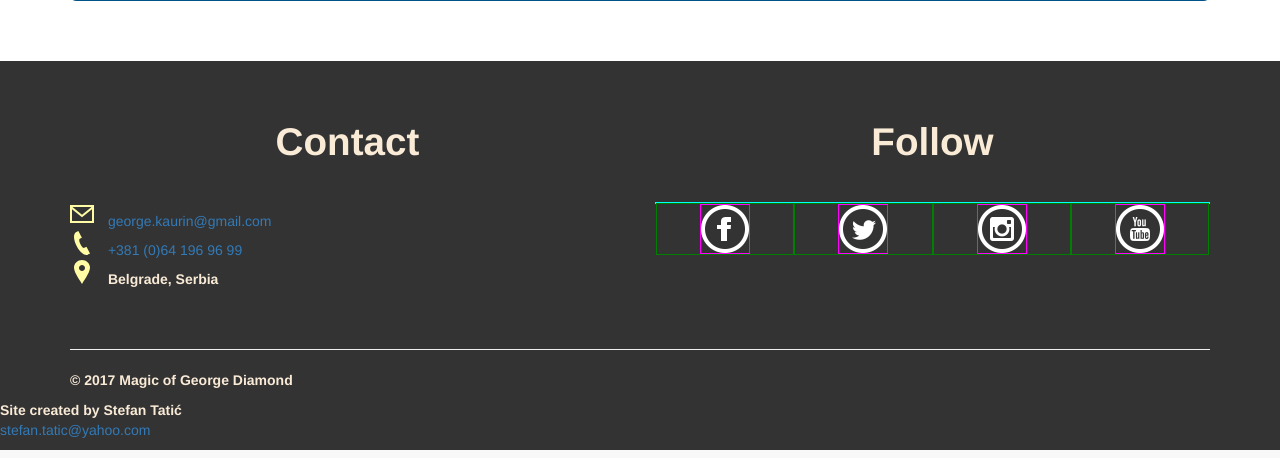
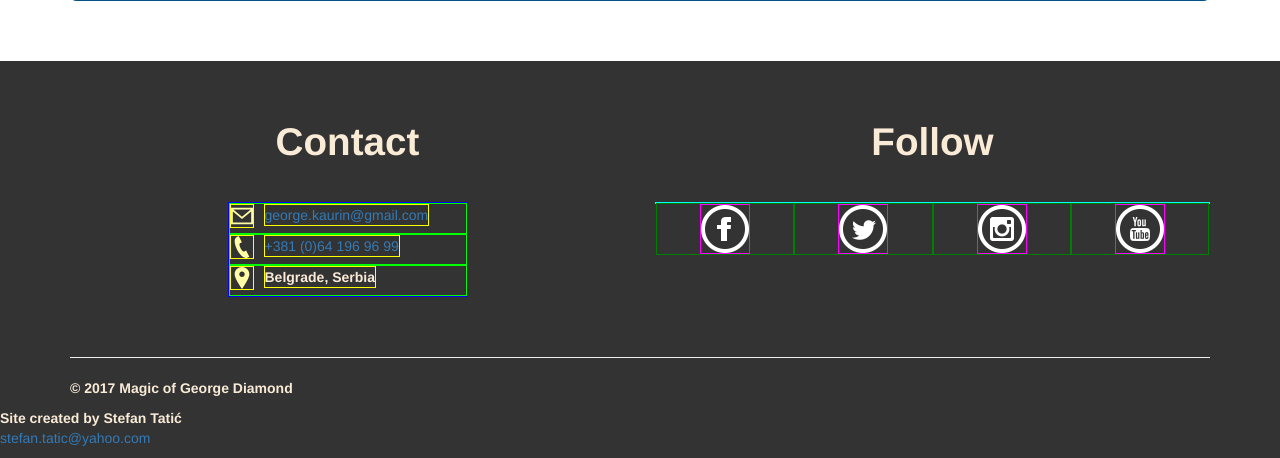
Before and after one commit to tale19/george-diamond, a PHP site: page / in a window 1280 px wide. Shown: the part 1655-2113 px from the top of the page. Run offline with PHP 8.4, Linux system fonts and the light colour scheme; some libraries are stand-ins or nearby versions.

Commit message:
direct contact icons aligned vertically with spans

```diff
--- a/css/tale.css
+++ b/css/tale.css
@@ -225,36 +225,39 @@ a.collapse {
     margin: 40px auto;
 }
 
+#direct-contact-details {
+	max-width: 240px;
+	margin: 0 auto;
+	border: 1px solid blue;
+	/*display: table;*/
+	position: relative;
+	align-content: center;
+}
+
+.direct-contact-row {
+	display: block;
+	position: relative;
+	width: auto;
+	margin: 0 auto;
+	border: 1px solid lime;
+	/*padding: 2px auto;*/
+}
+
 .direct-contact-icon {
+	display: inline-block;
+	margin-right: 10px;
+	border: 1px solid yellow;
 	fill: #fffca5;
 }
 
-/*#social-media-icons {
-    margin: 0 auto;
-    width: 292px;
-}
-#direct-contact-icons {
-    margin: 0 auto;
-    width: 144px;
-}*/
-
-
-#social-media a,
-#direct-contact a {
-/*    display: inline-block;*/
-    /*margin: 0px 3px;*/
-}
-
-#direct-contact a {
-	/*display: inline-block;*/
-}
-
-.direct-contact-icon {
-	margin-right: 10px;
-}
-
-#direct-contact-details {
-	/*border: 1px solid blue;*/
+#direct-contact-details a,
+#direct-contact-details span {
+	border: 1px solid yellow;
+	top: 0;
+	position: absolute;
+	display: inline-block;
+	vertical-align: middle;
+	/*bottom: 25px;*/
 }
 
 #social-media-icons {
@@ -325,7 +328,7 @@ a.collapse {
 	/* FOOTER */
 
 	#direct-contact-details {
-		max-width: 320px;
+		max-width: 240px;
 		margin: 0 auto;
 	}
 
--- a/index.html
+++ b/index.html
@@ -107,7 +107,7 @@
       <h3>Making your event magical!</h3>
       <p>George Diamond is a world class entertainer presenting shows that everyone will enjoy. He will turn your special event into a memorable illusionary journey to the world of impossible, and his lavish Vegas style shows will be an experience your guests will remember for a very long time!</p>
     </div>
-    <hr/>
+    <hr>
     <div id="amazing-shows">
       <p>Check out some of George's amazing shows:</p>
       <ul id="amazing-shows-list">
@@ -129,12 +129,18 @@
       <div id="direct-contact" class="col-sm-6">
         <h3>Contact</h3>
         <div id="direct-contact-details">
-          <img class="direct-contact-icon svg" src="images/iconmonstr-email-4.svg"> <a href="mailto:george.kaurin@gmail.com" title="Send an email to george.kaurin@gmail.com">george.kaurin@gmail.com </a><br>
+          <div class="direct-contact-row">
+            <img class="direct-contact-icon svg" src="images/iconmonstr-email-4.svg"> <a href="mailto:george.kaurin@gmail.com" title="Send an email to george.kaurin@gmail.com">george.kaurin@gmail.com </a>
+          </div>
           <hr class="visible-xs">
-          <img class="direct-contact-icon svg" src="images/iconmonstr-phone-1.svg"> <a href="tel:+381641969699" title="Call +381 (0)64 196 96 99 (Serbia)">+381 (0)64 196 96 99 </a><br>
+          <div class="direct-contact-row">
+            <img class="direct-contact-icon svg" src="images/iconmonstr-phone-1.svg"> <a href="tel:+381641969699" title="Call +381 (0)64 196 96 99 (Serbia)">+381 (0)64 196 96 99 </a>
+          </div>
           <hr class="visible-xs">
-          <img class="direct-contact-icon svg" src="images/iconmonstr-location-1.svg"> <b>Belgrade, Serbia</b><br>
-        </div>
+          <div class="direct-contact-row">
+            <img class="direct-contact-icon svg" src="images/iconmonstr-location-1.svg"> <span><b>Belgrade, Serbia</b></span>
+          </div>
+        </div> <!-- direct contact details -->
       </div> <!-- direct contact -->
       <div id="social-media" class="col-sm-6">
         <h3>Follow</h3>
```
